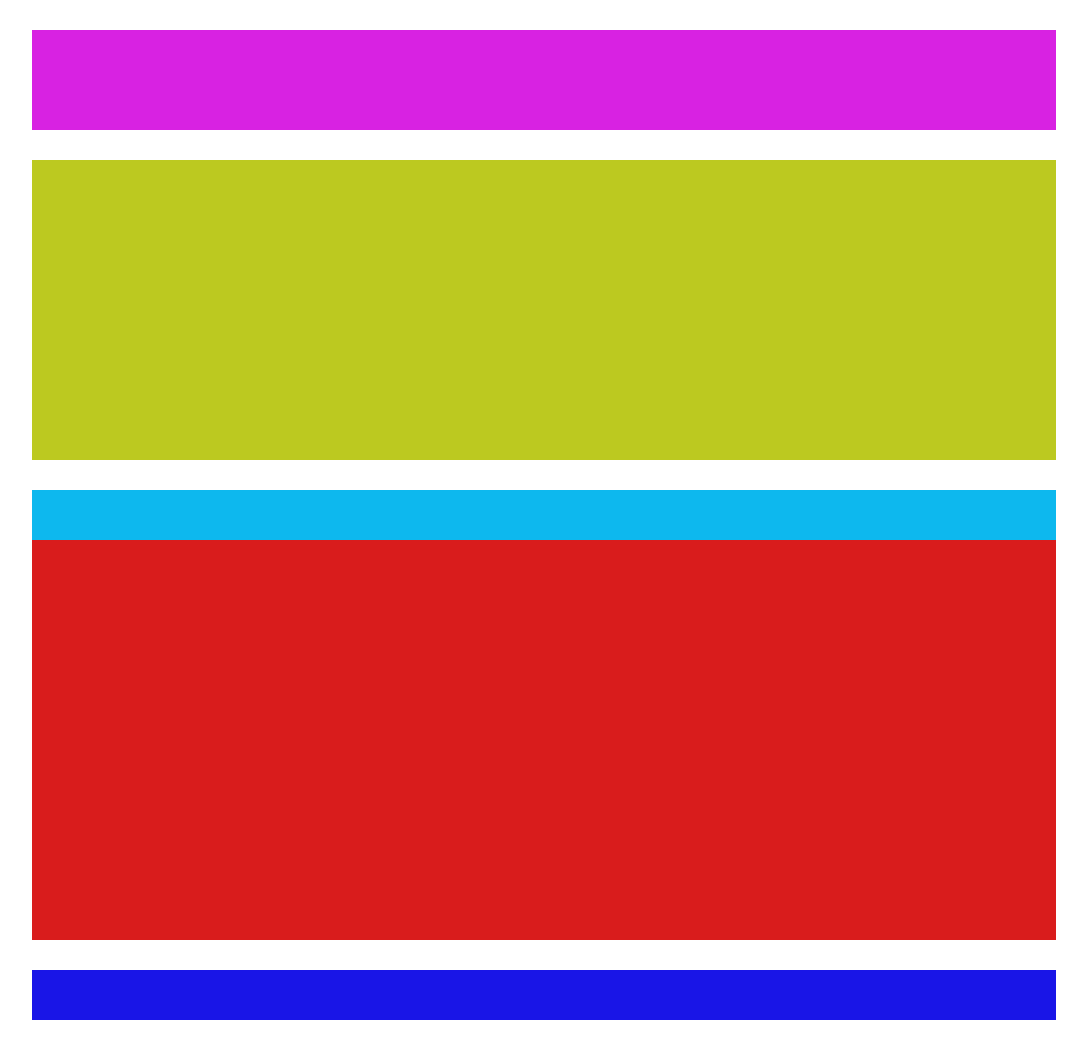
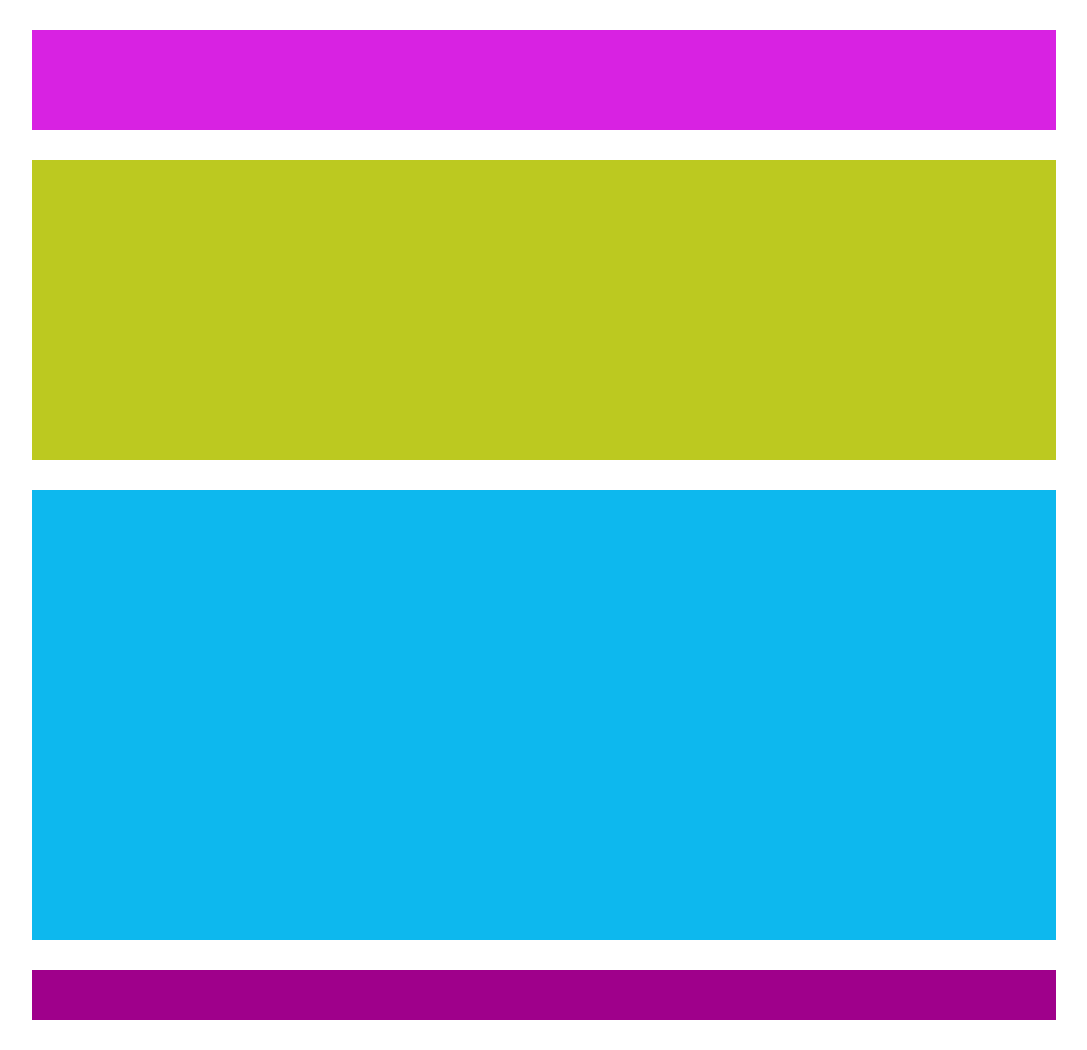
Before and after one commit to Vladus25/htmlcss-struttura-wp, a plain HTML site: page index.html in a window 1280 px wide. Shown: the whole page, without its empty margins (96-1183 px from the left). Drawn offline with Linux system fonts and the light colour scheme.

Commit message:
Step finale.Prima prova con padding.Seconda prova con margin. Tutti due funzionano)

```diff
--- a/css/style.css
+++ b/css/style.css
@@ -52,8 +52,67 @@ main{
   height: 400px ;
   width: 100%;
   /* debug */
-  background-color: rgb(217, 28, 28);
+  background-color: rgb(25, 21, 231);
 }
+
+/* Prova con padding */
+
+.content1{
+  padding: 20px 20px 20px 0;
+  height: 400px;
+  width: 25%;
+  float: left;
+  /* debug */
+  background-color:rgb(13, 184, 238);
+}
+
+.content2{
+  padding: 20px;
+  height: 400px;
+  width: 50%;
+  float: left;
+  /* debug */
+  background-color:rgb(13, 184, 238);
+}
+
+.content3{
+  padding: 20px 0px 20px 20px;
+  height: 400px;
+  width: 25%;
+  float: left;
+  /* debug */
+  background-color:rgb(13, 184, 238);
+}
+
+/* Prova con margin */
+
+/* .content1{
+  margin: 20px 20px 20px 0;
+  height: calc(400px - 40px);
+  width: calc(25% - 40px);
+  float: left; */
+  /* debug */
+  /* background-color:rgb(0, 0, 0);
+} */
+
+/* .content2{
+  margin: 20px;
+  height: calc(400px - 40px);
+  width: calc(50% - 40px);
+  float: left; */
+  /* debug */
+  /* background-color:rgb(0, 0, 0);
+} */
+
+/* .content3{
+  margin: 20px 0px 20px 20px;
+  height: calc(400px - 40px);
+  width: calc(25% - 40px);
+  float: left; */
+  /* debug */
+  /* background-color:rgb(0, 0, 0);
+} */
+
 
 /* footer */
 
@@ -61,5 +120,5 @@ main{
   height: 50px ;
   width: 100%;
   /* debug */
-  background-color: rgb(25, 21, 231);
+  background-color: rgb(159, 0, 139);
 }
```
